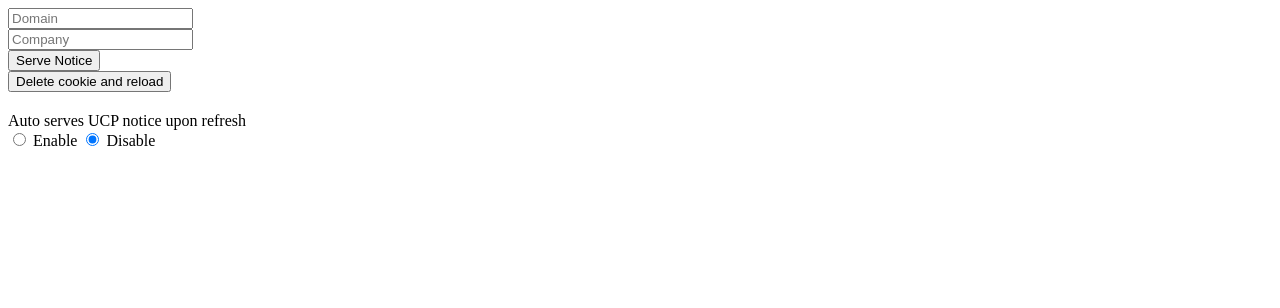
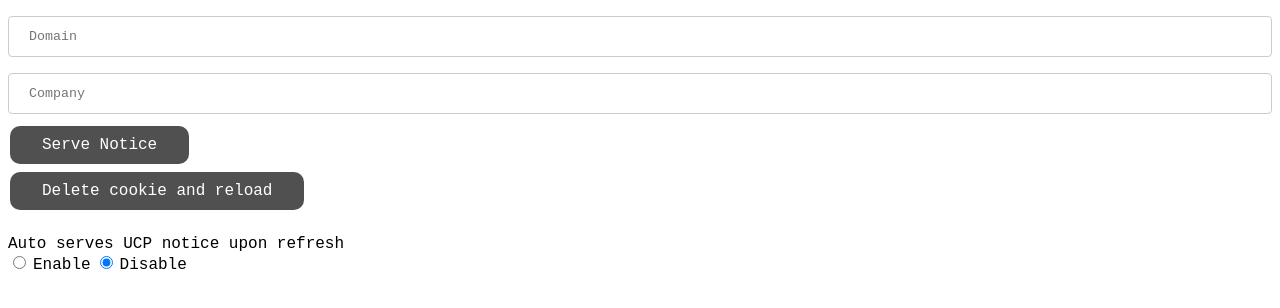
Before and after one commit to justindeng21/UCPNotice_test, a Node server app: page / in a window 1280 px wide. Shown: the top 308 px of the page. Run offline with Node 20, Linux system fonts and the light colour scheme.

Commit message:
auto serve

```diff
--- a/views/home.ejs
+++ b/views/home.ejs
@@ -37,17 +37,58 @@
         height="0" width="0" style="display:none;visibility:hidden"></iframe></noscript>
         <!-- End Google Tag Manager (noscript) -->
         <form>
-            <input type="text" id="domain" name="domain" placeholder="Domain"><br>
-            <input type="text" id="company" name="Company" placeholder="Company"><br>
+            <input type="text" id="domain" name="domain" style=
+            "width: 100%;
+            padding: 12px 20px;
+            margin: 8px 0;
+            display: inline-block;
+            border: 1px solid #ccc;
+            border-radius: 4px;
+            box-sizing: border-box;
+            font-family: 'Courier New', Courier, monospace;" placeholder="Domain"><br>
+            <input type="text" id="company" name="Company" style=
+            "width: 100%;
+            padding: 12px 20px;
+            margin: 8px 0;
+            display: inline-block;
+            border: 1px solid #ccc;
+            border-radius: 4px;
+            box-sizing: border-box;
+            font-family: 'Courier New', Courier, monospace;" placeholder="Company"><br>
         </form>
-        <button onclick="disable_button()"class="serve_notice" id="serve">Serve Notice</button><br>
-        <button onclick="delete_cookies()">Delete cookie and reload</button><br>
+        <button onclick="disable_button()"class="serve_notice" id="serve" style=
+        "background-color: #505050;
+        border-radius: 10px;
+        border: none;
+        color: white;
+        padding: 10px 32px;
+        text-align: center;
+        text-decoration: none;
+        display: inline-block;
+        font-size: 16px;
+        margin: 4px 2px;
+        font-family: 'Courier New', Courier, monospace;
+        cursor: pointer;">Serve Notice</button><br>
+        <button onclick="delete_cookies()" style=
+        "background-color: #505050;
+        border-radius: 10px;
+        opacity: 100%;
+        border: none;
+        color: white;
+        padding: 10px 32px;
+        text-align: center;
+        text-decoration: none;
+        display: inline-block;
+        font-size: 16px;
+        margin: 4px 2px;
+        font-family: 'Courier New', Courier, monospace;
+        cursor: pointer;">Delete cookie and reload</button><br>
         <div style="padding-top: 20px;">
-            <label for="auto_serve" >Auto serves UCP notice upon refresh</label><br>
+            <label for="auto_serve" style="color: black;font-weight: 500; font-family: 'Courier New', Courier, monospace;">Auto serves UCP notice upon refresh</label><br>
             <input type="radio" name="auto_serve" value="show" id="auto_serve_enabled">
-            <label for="auto_serve" >Enable</label>
+            <label for="auto_serve" style="color: black;font-weight: 500; font-family: 'Courier New', Courier, monospace;">Enable</label>
             <input type="radio" name="auto_serve" value="hide"checked="checked" id="auto_serve_disabled">
-            <label for="auto_serve" >Disable</label>
+            <label for="auto_serve" style="color: black;font-weight: 500; font-family: 'Courier New', Courier, monospace;">Disable</label>
         </div>
 
 
```
